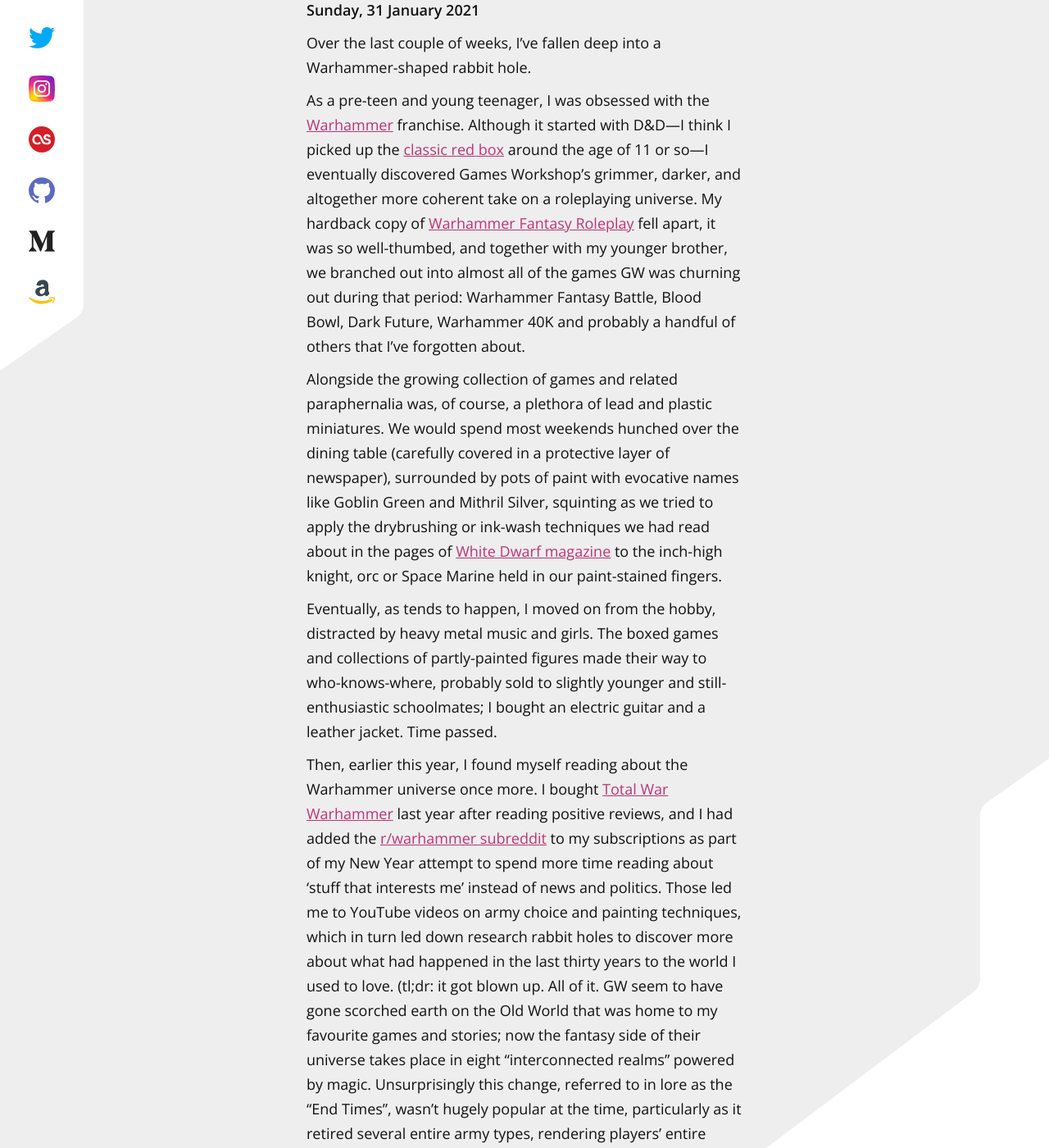
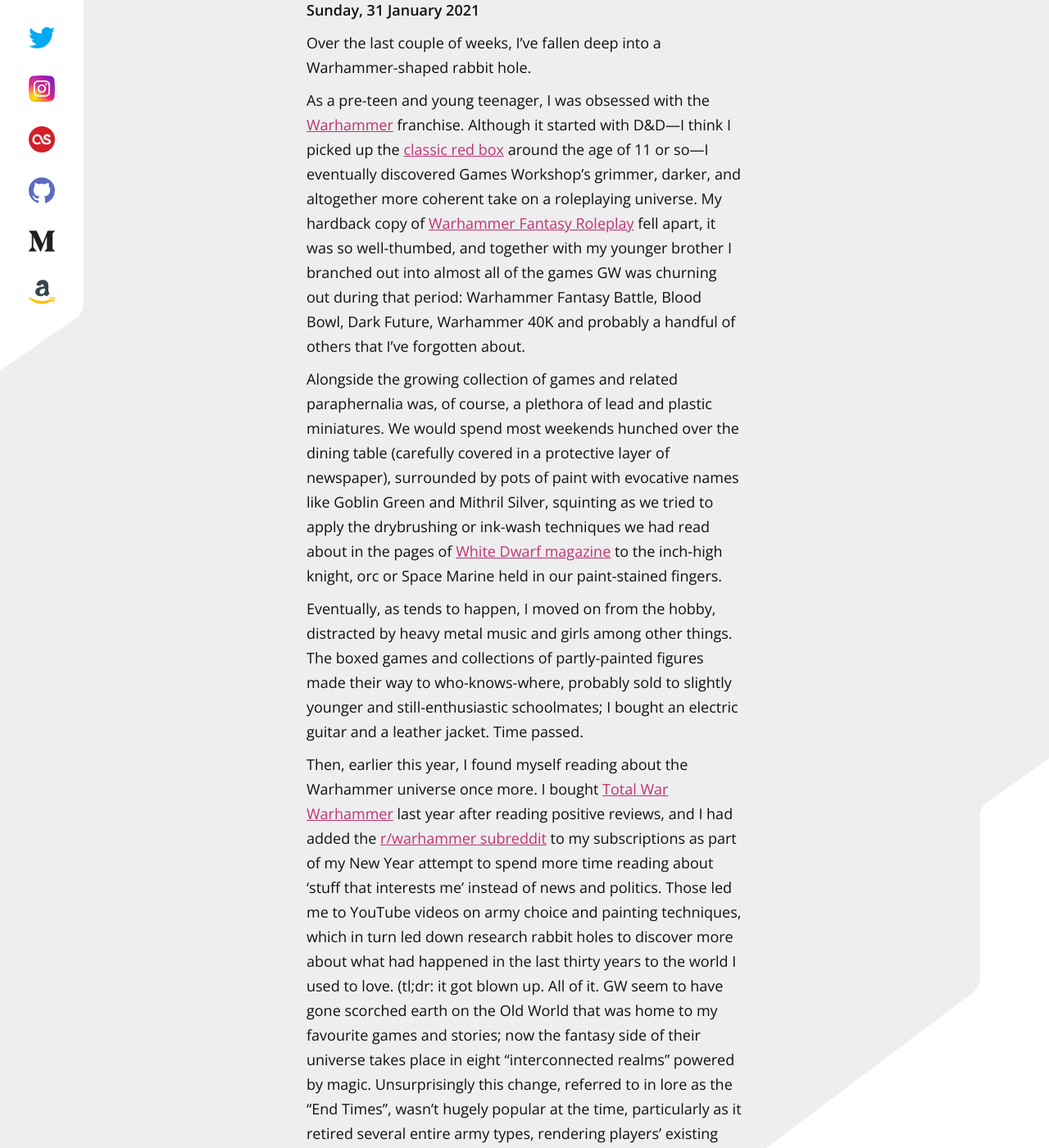
Before and after one commit to matthewpennell/matthewpennell.com, a Jekyll site: the page built from _posts/2021-01-31-warhammer.md, in a window 1280 px wide and 1400 px high, scrolled down 741 px. Shown: the whole window at 82% size. Built offline with Jekyll 4.4.1, drawn with Linux system fonts in a browser that asks for light colours; some of the changed text lies outside the part shown.

Commit message:
Update 2021-01-31-warhammer.md

```diff
--- a/_posts/2021-01-31-warhammer.md
+++ b/_posts/2021-01-31-warhammer.md
@@ -3,17 +3,17 @@
 ---
 Over the last couple of weeks, I've fallen deep into a Warhammer-shaped rabbit hole.
 
-As a pre-teen and young teenager, I was obsessed with the [Warhammer](https://en.wikipedia.org/wiki/Warhammer_Fantasy_(setting)) franchise. Although it started with D&D—I think I picked up the [classic red box](https://dnd4.fandom.com/wiki/Red_Box) around the age of 11 or so—I eventually discovered Games Workshop's grimmer, darker, and altogether more coherent take on a roleplaying universe. My hardback copy of [Warhammer Fantasy Roleplay](https://en.wikipedia.org/wiki/Warhammer_Fantasy_Roleplay) fell apart, it was so well-thumbed, and together with my younger brother, we branched out into almost all of the games GW was churning out during that period: Warhammer Fantasy Battle, Blood Bowl, Dark Future, Warhammer 40K and probably a handful of others that I've forgotten about.
+As a pre-teen and young teenager, I was obsessed with the [Warhammer](https://en.wikipedia.org/wiki/Warhammer_Fantasy_(setting)) franchise. Although it started with D&D—I think I picked up the [classic red box](https://dnd4.fandom.com/wiki/Red_Box) around the age of 11 or so—I eventually discovered Games Workshop's grimmer, darker, and altogether more coherent take on a roleplaying universe. My hardback copy of [Warhammer Fantasy Roleplay](https://en.wikipedia.org/wiki/Warhammer_Fantasy_Roleplay) fell apart, it was so well-thumbed, and together with my younger brother I branched out into almost all of the games GW was churning out during that period: Warhammer Fantasy Battle, Blood Bowl, Dark Future, Warhammer 40K and probably a handful of others that I've forgotten about.
 
 Alongside the growing collection of games and related paraphernalia was, of course, a plethora of lead and plastic miniatures. We would spend most weekends hunched over the dining table (carefully covered in a protective layer of newspaper), surrounded by pots of paint with evocative names like Goblin Green and Mithril Silver, squinting as we tried to apply the drybrushing or ink-wash techniques we had read about in the pages of [White Dwarf magazine](https://en.wikipedia.org/wiki/White_Dwarf_(magazine)) to the inch-high knight, orc or Space Marine held in our paint-stained fingers.
 
-Eventually, as tends to happen, I moved on from the hobby, distracted by heavy metal music and girls. The boxed games and collections of partly-painted figures made their way to who-knows-where, probably sold to slightly younger and still-enthusiastic schoolmates; I bought an electric guitar and a leather jacket. Time passed.
+Eventually, as tends to happen, I moved on from the hobby, distracted by heavy metal music and girls among other things. The boxed games and collections of partly-painted figures made their way to who-knows-where, probably sold to slightly younger and still-enthusiastic schoolmates; I bought an electric guitar and a leather jacket. Time passed.
 
-Then, earlier this year, I found myself reading about the Warhammer universe once more. I bought [Total War Warhammer](https://store.steampowered.com/app/364360/Total_War_WARHAMMER/) last year after reading positive reviews, and I had added the [r/warhammer subreddit](https://www.reddit.com/r/Warhammer/) to my subscriptions as part of my New Year attempt to spend more time reading about 'stuff that interests me' instead of news and politics. Those led me to YouTube videos on army choice and painting techniques, which in turn led down research rabbit holes to discover more about what had happened in the last thirty years to the world I used to love. (tl;dr: it got blown up. All of it. GW seem to have gone scorched earth on the Old World that was home to my favourite games and stories; now the fantasy side of their universe takes place in eight "interconnected realms" powered by magic. Unsurprisingly this change, referred to in lore as the "End Times", wasn't hugely popular at the time, particularly as it retired several entire army types, rendering players' entire collections irrelevant. Things have settled down a bit now though.)
+Then, earlier this year, I found myself reading about the Warhammer universe once more. I bought [Total War Warhammer](https://store.steampowered.com/app/364360/Total_War_WARHAMMER/) last year after reading positive reviews, and I had added the [r/warhammer subreddit](https://www.reddit.com/r/Warhammer/) to my subscriptions as part of my New Year attempt to spend more time reading about 'stuff that interests me' instead of news and politics. Those led me to YouTube videos on army choice and painting techniques, which in turn led down research rabbit holes to discover more about what had happened in the last thirty years to the world I used to love. (tl;dr: it got blown up. All of it. GW seem to have gone scorched earth on the Old World that was home to my favourite games and stories; now the fantasy side of their universe takes place in eight "interconnected realms" powered by magic. Unsurprisingly this change, referred to in lore as the "End Times", wasn't hugely popular at the time, particularly as it retired several entire army types, rendering players' existing collections irrelevant. Things have settled down a bit now though.)
 
 During all of this reading and watching, I also added a couple of Warhammer-related games to my Steam wishlist, and coincidentally they both went on sale shortly after. Both [Vermintide 2](https://store.steampowered.com/app/552500/Warhammer_Vermintide_2/) (a 4-player co-op first-person-hack-and-slasher) and [Blood Bowl 2](https://store.steampowered.com/app/236690/Blood_Bowl_2/) (a faithful recreation of the tabletop game, complete with dice rolls) turned out to be pretty enjoyable games. I also have [Warhammer 40,000: Space Marine](https://store.steampowered.com/app/55150/Warhammer_40000_Space_Marine/) sitting in my library, courtesy of a free giveaway at some point in the past, which I plan to return to at some point.
 
-Finally, still riding the nostalgia-driven high, I picked up a couple of "Warhammer Omnibus" books from eBay, namely _Gotrek and Felix_ (which gathers together the first three books in the popular series) and _The Rise of Nagash_, which deals with vampires and the lord of the undead. The placenames and references are comforting, transporting me back to a time when my imagination was full of plans for armies I would build or roleplaying scenarios I might create.
+Finally, still riding the nostalgia-driven high, I picked up a couple of "Warhammer Omnibus" books from eBay, namely _Gotrek and Felix_ (which gathers together the first three books in the popular series) and _The Rise of Nagash_, which deals with vampires and the lord of the undead. The place names and references are comforting, transporting me back to a time when my imagination was full of plans for armies I would build or roleplaying scenarios I might create.
 
 So, do I want to return to the hobby? Many of the people still active in wargaming are of my generation, and I'm certainly in a much better situation financially than I was as a twelve-year-old with a paper route. But I don't think I want to take that step, at least not right now. For a start, it would be a massive investment to make—paints, inks, brushes, craft tools, miniatures, rulebooks, and all the rest—and while I enjoy learning how to play new games, I'm not sure I want to join the local gaming club to get beaten by pre-teens.
 
```
